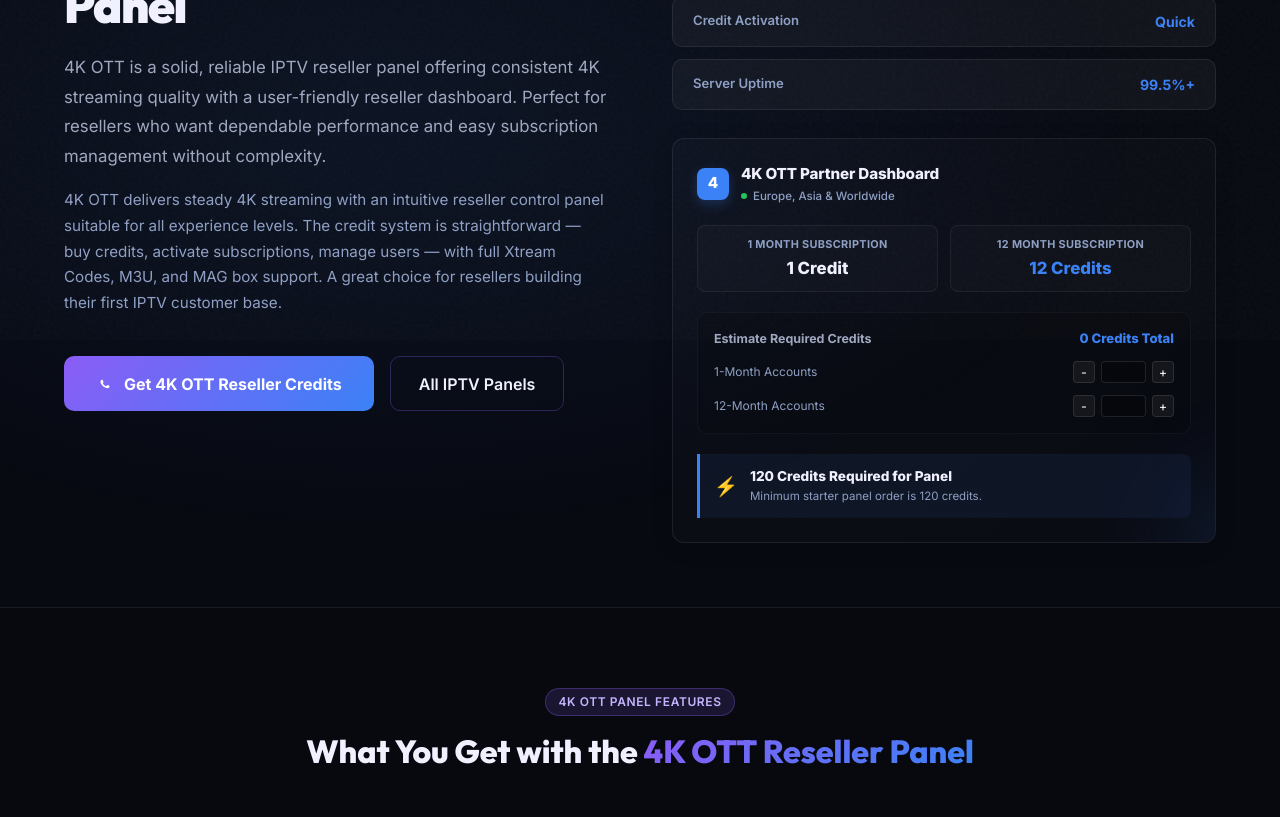
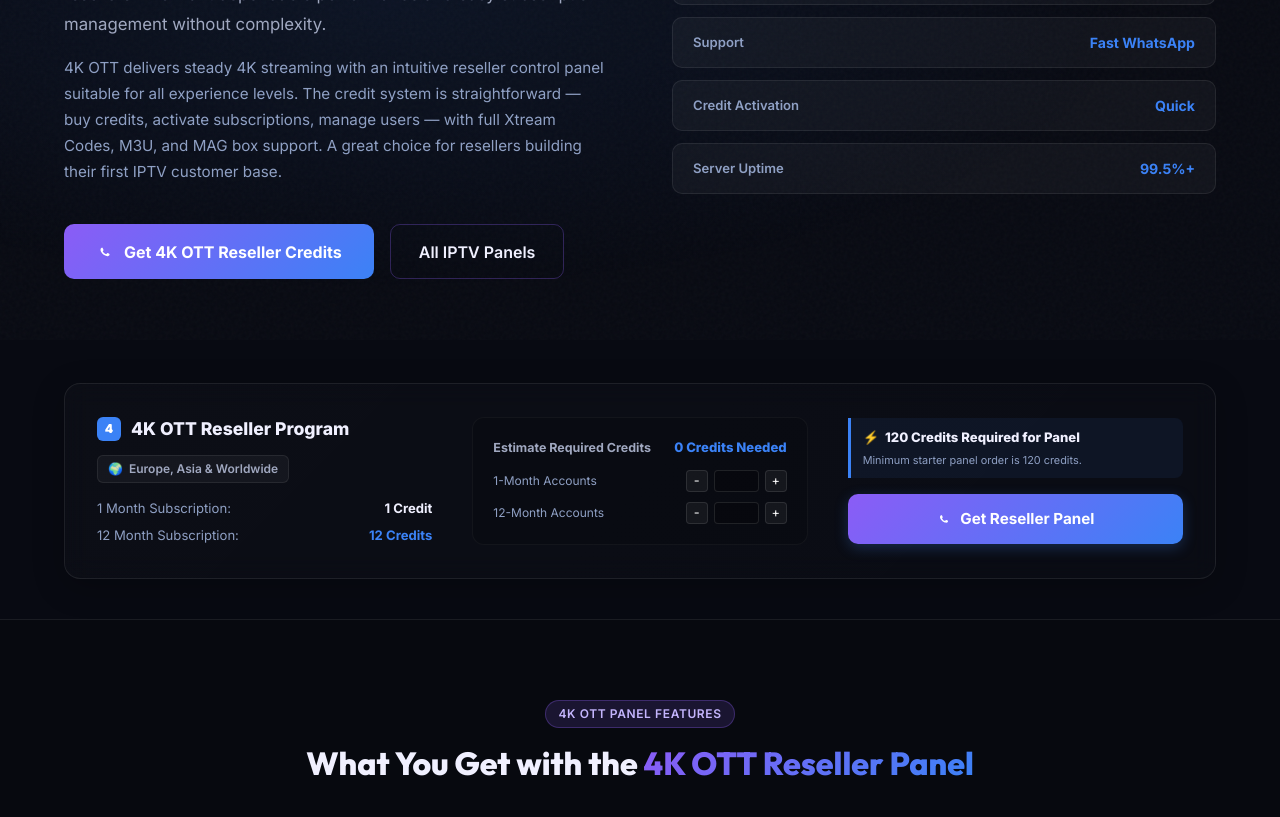
Before and after one commit to moeenmalik1/iptvresellerpanel, a Next.js app: page /en/4k-ott-iptv-reseller-panel in a window 1280 px wide. Shown: the part 460-1277 px from the top of the page. Built offline with nearby package versions, Linux system fonts and the light colour scheme.

Commit message:
feat: move interactive credit card to full-width horizontal pricing section after hero

```diff
--- a/src/app/components/PanelPageTemplate.tsx
+++ b/src/app/components/PanelPageTemplate.tsx
@@ -390,103 +390,108 @@
                     </span>
                   </div>
                 ))}
+              </div>
+            </div>
+          </div>
+        </section>
 
-                {/* Interactive Credit Info & Calculator Card */}
+        {/* Horizontal Pricing Card Section */}
+        <section
+          aria-label={`${panel.name} IPTV Reseller Panel Pricing`}
+          style={{ padding: "2.5rem 0", position: "relative", zIndex: 10 }}
+        >
+          <div className="section-container">
             <div
-                  className="glass-card"
+              className="glass-card horizontal-pricing-card"
               onMouseEnter={() => setCardHover(true)}
               onMouseLeave={() => setCardHover(false)}
               style={{
-                    marginTop: "1rem",
-                    borderRadius: 12,
-                    padding: "1.5rem",
+                borderRadius: 16,
+                padding: "2rem",
                 border: `1px solid ${cardHover ? panel.accentColor : "rgba(255, 255, 255, 0.08)"}`,
-                    background: `linear-gradient(135deg, rgba(255, 255, 255, 0.02) 0%, ${cardHover ? `${panel.accentColor}12` : "rgba(255, 255, 255, 0.01)"} 100%)`,
-                    position: "relative",
-                    overflow: "hidden",
+                background: `linear-gradient(135deg, rgba(255, 255, 255, 0.02) 0%, ${cardHover ? `${panel.accentColor}08` : "rgba(255, 255, 255, 0.01)"} 100%)`,
+                boxShadow: cardHover
+                  ? `0 16px 40px -15px ${panel.accentColor}40`
+                  : "0 8px 32px rgba(0, 0, 0, 0.24)",
                 transition: "all 0.3s cubic-bezier(0.4, 0, 0.2, 1)",
-                    boxShadow: cardHover
-                      ? `0 12px 30px -10px ${panel.accentColor}40`
-                      : "0 4px 20px rgba(0, 0, 0, 0.2)",
+                display: "grid",
+                gridTemplateColumns: "1fr 1fr 1fr",
+                gap: "2.5rem",
+                alignItems: "center"
               }}
             >
-                  {/* Glowing background circle */}
+              <style>{`
+                @media (max-width: 991px) {
+                  .horizontal-pricing-card {
+                    grid-template-columns: 1fr !important;
+                    gap: 1.75rem !important;
+                    padding: 1.5rem !important;
+                  }
+                }
+              `}</style>
+
+              {/* Col 1: Branding & Rates */}
+              <div>
+                <div style={{ display: "flex", alignItems: "center", gap: 10, marginBottom: "0.75rem" }}>
                   <div style={{
-                    position: "absolute",
-                    bottom: "-20%",
-                    right: "-20%",
-                    width: "140px",
-                    height: "140px",
-                    background: panel.accentColor,
-                    filter: "blur(50px)",
-                    opacity: cardHover ? 0.25 : 0.12,
-                    pointerEvents: "none",
-                    transition: "opacity 0.3s ease",
-                  }} />
-
-                  {/* Header & Branding */}
-                  <div style={{ display: "flex", alignItems: "center", gap: 12, marginBottom: "1.25rem" }}>
-                    <div style={{
-                      width: 32, height: 32, borderRadius: 8,
+                    width: 24, height: 24, borderRadius: 6,
                     background: `linear-gradient(135deg, ${panel.accentColor}, #3b82f6)`,
                     display: "flex", alignItems: "center", justifyContent: "center",
-                      color: "#fff", fontSize: "0.95rem", fontWeight: 800,
-                      boxShadow: `0 4px 12px ${panel.accentColor}40`
+                    color: "#fff", fontSize: "0.75rem", fontWeight: 900,
                   }}>
                     {panel.name.charAt(0)}
                   </div>
-                    <div>
-                      <h4 style={{ fontSize: "0.95rem", fontWeight: 800, color: "var(--text-primary)", margin: 0, letterSpacing: "-0.01em" }}>
-                        {panel.name} {lc({ en: "Partner Dashboard", "en-gb": "Partner Dashboard", "en-au": "Partner Dashboard", es: "Panel de Socio", fr: "Tableau de Bord Partenaire", pt: "Painel de Parceiro", sv: "Partnerpanel", no: "Partnerpanel" })}
-                      </h4>
-                      <div style={{ display: "flex", alignItems: "center", gap: 6, marginTop: 2 }}>
-                        <span style={{ display: "inline-block", width: 6, height: 6, borderRadius: "50%", background: "#22c55e" }} />
-                        <span style={{ fontSize: "0.72rem", color: "var(--text-muted)", fontWeight: 500 }}>
-                          Europe, Asia & Worldwide
-                        </span>
+                  <h3 style={{ fontSize: "1.1rem", fontWeight: 800, color: "var(--text-primary)", margin: 0 }}>
+                    {panel.name} {lc({ en: "Reseller Program", "en-gb": "Reseller Program", "en-au": "Reseller Program", es: "Programa de Revendedores", fr: "Programme de Revente", pt: "Programa de Revendedores", sv: "Återförsäljarprogram", no: "Forhandlerprogram" })}
+                  </h3>
+                </div>
+
+                <div style={{
+                  background: "rgba(255, 255, 255, 0.04)",
+                  border: "1px solid rgba(255, 255, 255, 0.08)",
+                  borderRadius: 6,
+                  padding: "4px 10px",
+                  fontSize: "0.75rem",
+                  fontWeight: 600,
+                  color: "var(--text-secondary)",
+                  display: "inline-flex",
+                  alignItems: "center",
+                  gap: 6,
+                  marginBottom: "1rem"
+                }}>
+                  <span>🌍</span> Europe, Asia & Worldwide
+                </div>
+
+                <div style={{ display: "flex", flexDirection: "column", gap: "0.5rem" }}>
+                  <div style={{ display: "flex", justifyContent: "space-between", fontSize: "0.82rem" }}>
+                    <span style={{ color: "var(--text-muted)" }}>1 Month Subscription:</span>
+                    <span style={{ fontWeight: 700, color: "var(--text-primary)" }}>1 Credit</span>
+                  </div>
+                  <div style={{ display: "flex", justifyContent: "space-between", fontSize: "0.82rem" }}>
+                    <span style={{ color: "var(--text-muted)" }}>12 Month Subscription:</span>
+                    <span style={{ fontWeight: 700, color: panel.accentColor }}>12 Credits</span>
                   </div>
                 </div>
               </div>
 
-                  {/* Conversion Info Cards */}
-                  <div style={{ display: "grid", gridTemplateColumns: "1fr 1fr", gap: "0.75rem", marginBottom: "1.25rem" }}>
-                    <div style={{
-                      background: "rgba(255, 255, 255, 0.02)",
-                      border: "1px solid rgba(255, 255, 255, 0.06)",
-                      borderRadius: 8, padding: "10px", textAlign: "center"
-                    }}>
-                      <div style={{ fontSize: "0.68rem", color: "var(--text-muted)", marginBottom: 4, fontWeight: 700, letterSpacing: "0.03em" }}>1 MONTH SUBSCRIPTION</div>
-                      <div style={{ fontSize: "1.05rem", fontWeight: 800, color: "var(--text-primary)" }}>1 Credit</div>
-                    </div>
-                    <div style={{
-                      background: "rgba(255, 255, 255, 0.02)",
-                      border: "1px solid rgba(255, 255, 255, 0.06)",
-                      borderRadius: 8, padding: "10px", textAlign: "center"
-                    }}>
-                      <div style={{ fontSize: "0.68rem", color: "var(--text-muted)", marginBottom: 4, fontWeight: 700, letterSpacing: "0.03em" }}>12 MONTH SUBSCRIPTION</div>
-                      <div style={{ fontSize: "1.05rem", fontWeight: 800, color: panel.accentColor }}>12 Credits</div>
-                    </div>
-                  </div>
-
-                  {/* Dynamic Interactive Calculator */}
+              {/* Col 2: Interactive Calculator */}
               <div style={{
                 background: "rgba(0, 0, 0, 0.15)",
                 border: "1px solid rgba(255, 255, 255, 0.04)",
-                    borderRadius: 10,
-                    padding: "1rem",
-                    marginBottom: "1.25rem"
+                borderRadius: 12,
+                padding: "1.25rem",
               }}>
                 <div style={{ display: "flex", justifyContent: "space-between", alignItems: "center", marginBottom: "0.75rem" }}>
                   <span style={{ fontSize: "0.78rem", fontWeight: 700, color: "var(--text-secondary)" }}>
-                        {lc({ en: "Estimate Required Credits", "en-gb": "Estimate Required Credits", "en-au": "Estimate Required Credits", es: "Estimar Créditos Requeridos", fr: "Estimer les Crédits Requis", pt: "Estimar Créditos Necessários", sv: "Uppskatta Krediter", no: "Estimer Kreditter" })}
+                    {lc({ en: "Estimate Required Credits", "en-gb": "Estimate Required Credits", "en-au": "Estimate Required Credits", es: "Estimar Créditos", fr: "Estimer les Crédits", pt: "Estimar Créditos", sv: "Uppskatta Krediter", no: "Estimer Kreditter" })}
                   </span>
                   <span style={{ fontSize: "0.82rem", fontWeight: 800, color: panel.accentColor }}>
-                        {calcMonths1 * 1 + calcMonths12 * 12} {lc({ en: "Credits Total", "en-gb": "Credits Total", "en-au": "Credits Total", es: "Créditos Totales", fr: "Crédits Totaux", pt: "Total de Créditos", sv: "Krediter Totalt", no: "Kreditter Totalt" })}
+                    {calcMonths1 * 1 + calcMonths12 * 12} {lc({ en: "Credits Needed", "en-gb": "Credits Needed", "en-au": "Credits Needed", es: "Créditos Necesarios", fr: "Crédits Requis", pt: "Créditos Necessários", sv: "Krediter Krävs", no: "Kreditter Trengs" })}
                   </span>
                 </div>
 
-                    <div style={{ display: "flex", flexDirection: "column", gap: "0.75rem" }}>
-                      <div style={{ display: "flex", alignItems: "center", justifyContent: "space-between", gap: 10 }}>
+                <div style={{ display: "flex", flexDirection: "column", gap: "0.6rem" }}>
+                  <div style={{ display: "flex", alignItems: "center", justifyContent: "space-between" }}>
                     <span style={{ fontSize: "0.75rem", color: "var(--text-muted)" }}>1-Month Accounts</span>
                     <div style={{ display: "flex", alignItems: "center", gap: 6 }}>
                       <button
@@ -509,7 +514,7 @@
                     </div>
                   </div>
 
-                      <div style={{ display: "flex", alignItems: "center", justifyContent: "space-between", gap: 10 }}>
+                  <div style={{ display: "flex", alignItems: "center", justifyContent: "space-between" }}>
                     <span style={{ fontSize: "0.75rem", color: "var(--text-muted)" }}>12-Month Accounts</span>
                     <div style={{ display: "flex", alignItems: "center", gap: 6 }}>
                       <button
@@ -534,33 +539,53 @@
                 </div>
               </div>
 
-                  {/* Threshold Banner */}
+              {/* Col 3: Threshold Requirements & CTA */}
+              <div style={{ display: "flex", flexDirection: "column", gap: "1rem" }}>
                 <div style={{
                   background: (calcMonths1 * 1 + calcMonths12 * 12) >= 120 ? "rgba(34, 197, 94, 0.1)" : `${panel.accentColor}12`,
                   borderLeft: `3px solid ${(calcMonths1 * 1 + calcMonths12 * 12) >= 120 ? "#22c55e" : panel.accentColor}`,
                   borderRadius: "0 8px 8px 0",
-                    padding: "12px 14px",
+                  padding: "10px 12px",
+                  transition: "all 0.3s ease"
+                }}>
+                  <div style={{ fontSize: "0.82rem", fontWeight: 800, color: "var(--text-primary)", display: "flex", alignItems: "center", gap: 6 }}>
+                    <span>{(calcMonths1 * 1 + calcMonths12 * 12) >= 120 ? "✓" : "⚡"}</span>
+                    120 Credits Required for Panel
+                  </div>
+                  <p style={{ fontSize: "0.68rem", color: "var(--text-muted)", margin: "4px 0 0" }}>
+                    {(calcMonths1 * 1 + calcMonths12 * 12) >= 120
+                      ? lc({ en: "Requirement met! Ready for activation.", "en-gb": "Requirement met! Ready for activation.", "en-au": "Requirement met! Ready for activation.", es: "¡Límite alcanzado! Listo para activar.", fr: "Conditions remplies ! Prêt pour l'activation.", pt: "Requisitos cumpridos! Pronto a ativar.", sv: "Kravet uppfyllt! Redo för aktivering.", no: "Kravet oppfylt! Klar for aktivering." })
+                      : lc({ en: "Minimum starter panel order is 120 credits.", "en-gb": "Minimum starter panel order is 120 credits.", "en-au": "Minimum starter panel order is 120 credits.", es: "Pedido mínimo inicial de 120 créditos.", fr: "Commande minimale de 120 crédits.", pt: "Pedido mínimo de 120 créditos.", sv: "Minsta startbeställning är 120 krediter.", no: "Minsta startbestilling er 120 kreditter." })
+                    }
+                  </p>
+                </div>
+
+                <a
+                  href={`${WHATSAPP_URL}&text=Hello%2C%20I%20want%20to%20order%20the%20${panel.name}%20Reseller%20Panel%20with%20${Math.max(120, calcMonths1 * 1 + calcMonths12 * 12)}%20credits`}
+                  target="_blank"
+                  rel="noopener noreferrer"
+                  className="btn-primary"
+                  id={`${panel.slug}-pricing-cta`}
+                  style={{
                     display: "flex",
                     alignItems: "center",
-                    gap: 12,
-                    transition: "all 0.3s ease"
-                  }}>
-                    <span style={{ fontSize: "1.2rem", color: (calcMonths1 * 1 + calcMonths12 * 12) >= 120 ? "#22c55e" : panel.accentColor }}>
-                      {(calcMonths1 * 1 + calcMonths12 * 12) >= 120 ? "✓" : "⚡"}
-                    </span>
-                    <div>
-                      <div style={{ fontSize: "0.85rem", fontWeight: 800, color: "var(--text-primary)" }}>
-                        120 Credits Required for Panel
-                      </div>
-                      <div style={{ fontSize: "0.72rem", color: "var(--text-muted)", marginTop: 2 }}>
-                        {(calcMonths1 * 1 + calcMonths12 * 12) >= 120
-                          ? lc({ en: "Credit requirement met! Ready for dashboard activation.", "en-gb": "Credit requirement met! Ready for dashboard activation.", "en-au": "Credit requirement met! Ready for dashboard activation.", es: "¡Límite de créditos alcanzado! Listo para activar.", fr: "Crédits requis atteints ! Prêt pour l'activation.", pt: "Créditos alcançados! Pronto para ativação.", sv: "Kreditkrav uppfyllt! Redo för panelaktivering.", no: "Kreditkrav oppfylt! Klar for panelaktivering." })
-                          : lc({ en: "Minimum starter panel order is 120 credits.", "en-gb": "Minimum starter panel order is 120 credits.", "en-au": "Minimum starter panel order is 120 credits.", es: "El pedido mínimo para activar panel es de 120 créditos.", fr: "La commande minimale est de 120 crédits.", pt: "O pedido mínimo para novos painéis é de 120 créditos.", sv: "Minsta startbeställning är 120 krediter.", no: "Minsta startbestilling er 120 kreditter." })
-                        }
-                      </div>
-                    </div>
-                  </div>
-                </div>
+                    justifyContent: "center",
+                    gap: 8,
+                    padding: "0.85rem 1.5rem",
+                    borderRadius: 10,
+                    textDecoration: "none",
+                    fontWeight: 700,
+                    fontSize: "0.95rem",
+                    boxShadow: `0 4px 14px ${panel.accentColor}40`,
+                    textAlign: "center",
+                    cursor: "pointer"
+                  }}
+                >
+                  <svg width="16" height="16" viewBox="0 0 24 24" fill="currentColor">
+                    <path d="M17.472 14.382c-.297-.149-1.758-.867-2.03-.967-.273-.099-.471-.148-.67.15-.197.297-.767.966-.94 1.164-.173.199-.347.223-.644.075-.297-.15-1.255-.463-2.39-1.475-.883-.788-1.48-1.761-1.653-2.059-.173-.297-.018-.458.13-.606.134-.133.298-.347.446-.52.149-.174.198-.298.298-.497.099-.198.05-.371-.025-.52-.075-.149-.669-1.612-.916-2.207-.242-.579-.487-.5-.669-.51-.173-.008-.371-.01-.57-.01-.198 0-.52.074-.792.372-.272.297-1.04 1.016-1.04 2.479 0 1.462 1.065 2.875 1.213 3.074.149.198 2.096 3.2 5.077 4.487.709.306 1.262.489 1.694.625.712.227 1.36.195 1.871.118.571-.085 1.758-.719 2.006-1.413.248-.694.248-1.289.173-1.413-.074-.124-.272-.198-.57-.347"/>
+                  </svg>
+                  {lc({ en: "Get Reseller Panel", "en-gb": "Get Reseller Panel", "en-au": "Get Reseller Panel", es: "Obtener Panel Revendedor", fr: "Obtenir le Panneau Revendeur", pt: "Obter Painel Revendedor", sv: "Skaffa Återförsäljarpanel", no: "Få Forhandlerpanel" })}
+                </a>
               </div>
             </div>
           </div>
```
Lines whose indentation alone changed are shown as unchanged.
